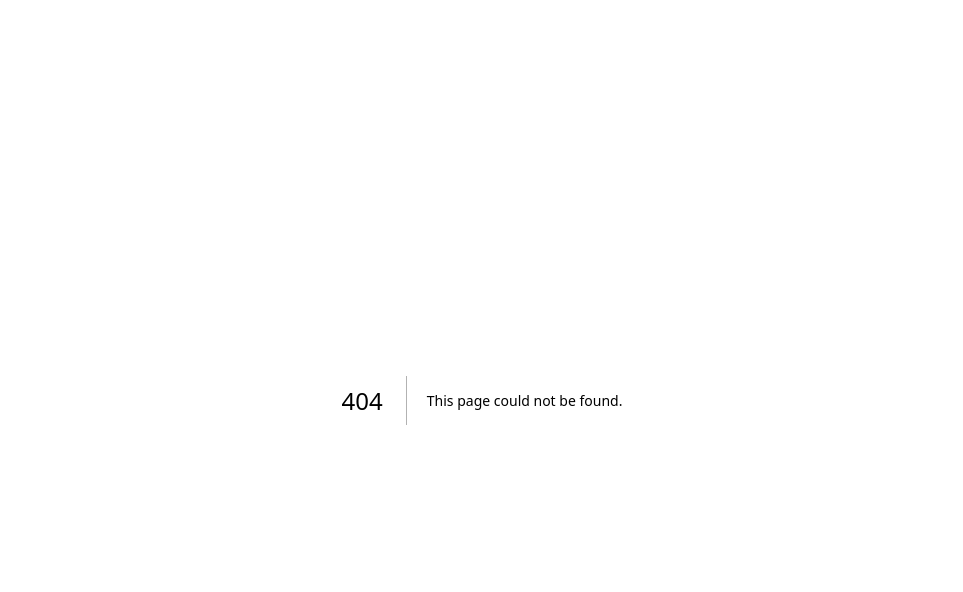
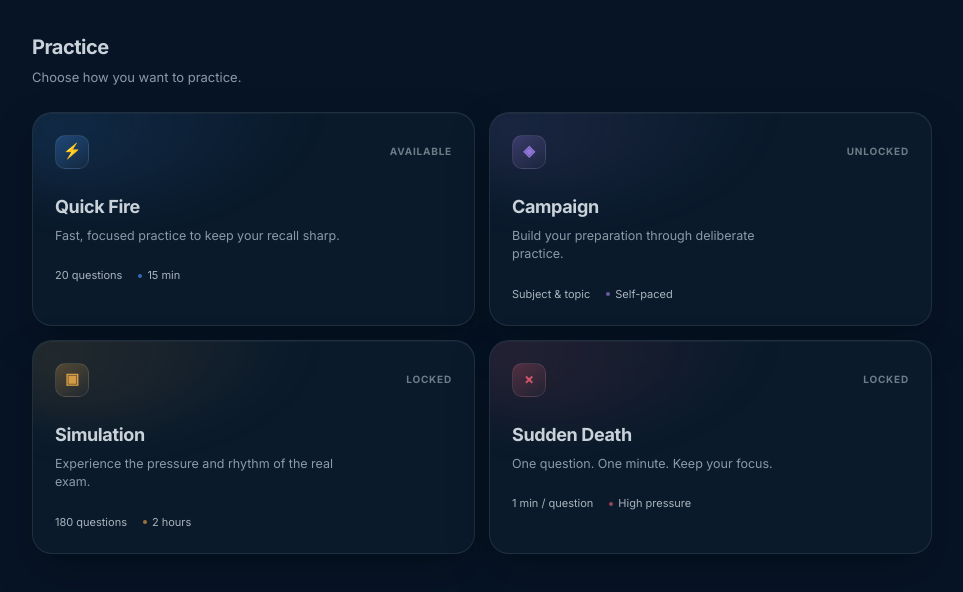
Before and after one commit to examforge99/examlogic, a Next.js app: page /prototypes/practice-cards in a window 1280 px wide. Before the commit this address had no page. Shown: the top 592 px of the page, without its empty margins (158-1121 px from the left). Built offline with nearby package versions, Linux system fonts and the light colour scheme.

Commit message:
Add TSX Practice cards prototype

```diff
--- /dev/null
+++ b/src/app/prototypes/practice-cards/page.tsx
@@ -0,0 +1,67 @@
+import type { CSSProperties } from 'react'
+
+type Mode = {
+  name: string
+  description: string
+  state: string
+  mark: string
+  accent: string
+  glow: string
+  meta: string[]
+}
+
+const modes: Mode[] = [
+  { name: 'Quick Fire', description: 'Fast, focused practice to keep your recall sharp.', state: 'Available', mark: '⚡', accent: '#438FEF', glow: 'rgba(67,143,239,.30)', meta: ['20 questions', '15 min'] },
+  { name: 'Campaign', description: 'Build your preparation through deliberate practice.', state: 'Unlocked', mark: '◈', accent: '#9276D8', glow: 'rgba(146,118,216,.28)', meta: ['Subject & topic', 'Self-paced'] },
+  { name: 'Simulation', description: 'Experience the pressure and rhythm of the real exam.', state: 'Locked', mark: '▣', accent: '#D49A45', glow: 'rgba(212,154,69,.28)', meta: ['180 questions', '2 hours'] },
+  { name: 'Sudden Death', description: 'One question. One minute. Keep your focus.', state: 'Locked', mark: '×', accent: '#D45569', glow: 'rgba(212,85,105,.28)', meta: ['1 min / question', 'High pressure'] },
+]
+
+const styles: Record<string, CSSProperties> = {
+  page: { minHeight: '100vh', background: '#071426', color: '#C9D1D9', fontFamily: 'var(--font-inter), system-ui, sans-serif', padding: '32px 18px' },
+  wrap: { width: 'min(100%, 900px)', margin: '0 auto' },
+  heading: { margin: '0 0 6px', fontSize: '20px', fontWeight: 650, letterSpacing: '-0.025em' },
+  sub: { margin: '0 0 24px', color: '#8D99A6', fontSize: '13px' },
+  grid: { display: 'grid', gridTemplateColumns: 'repeat(2, minmax(0, 1fr))', gap: '14px' },
+  card: { position: 'relative', minHeight: '190px', overflow: 'hidden', border: '1px solid rgba(255,255,255,.09)', borderRadius: '20px', background: '#0A1A2B', padding: '22px', boxShadow: '0 18px 42px rgba(0,0,0,.25), inset 0 1px 0 rgba(255,255,255,.035)' },
+  glow: { position: 'absolute', left: '-10%', top: '-35%', width: '75%', height: '150px', borderRadius: '50%', filter: 'blur(28px)', opacity: 0.55, pointerEvents: 'none', transform: 'rotate(-8deg)' },
+  top: { position: 'relative', display: 'flex', alignItems: 'center', justifyContent: 'space-between', gap: '12px' },
+  mark: { width: '34px', height: '34px', borderRadius: '10px', display: 'grid', placeItems: 'center', border: '1px solid rgba(255,255,255,.09)', fontSize: '15px', fontWeight: 700 },
+  state: { fontSize: '10px', fontWeight: 700, letterSpacing: '.08em', textTransform: 'uppercase', color: '#6F7B87' },
+  title: { position: 'relative', margin: '24px 0 7px', fontSize: '18px', letterSpacing: '-.02em', fontWeight: 650 },
+  description: { position: 'relative', margin: 0, color: '#8D99A6', fontSize: '12.5px', lineHeight: 1.5, maxWidth: '290px' },
+  meta: { position: 'relative', display: 'flex', gap: '16px', marginTop: '22px', color: '#AAB4BE', fontSize: '11px' },
+}
+
+export default function PracticeCardsPrototype() {
+  return (
+    <main style={styles.page}>
+      <style>{'@media (max-width: 650px) { .practice-card-grid { grid-template-columns: 1fr !important; } }'}</style>
+      <div style={styles.wrap}>
+        <h1 style={styles.heading}>Practice</h1>
+        <p style={styles.sub}>Choose how you want to practice.</p>
+        <section className="practice-card-grid" style={styles.grid}>
+          {modes.map((mode) => (
+            <article key={mode.name} style={styles.card}>
+              <div aria-hidden="true" style={{ ...styles.glow, background: 'linear-gradient(90deg, ' + mode.glow + ', transparent)' }} />
+              <div style={styles.top}>
+                <div style={{ ...styles.mark, background: 'linear-gradient(145deg, ' + mode.glow + ', rgba(255,255,255,.025))', color: mode.accent }}>{mode.mark}</div>
+                <span style={styles.state}>{mode.state}</span>
+              </div>
+              <h2 style={styles.title}>{mode.name}</h2>
+              <p style={styles.description}>{mode.description}</p>
+              <div style={styles.meta}>
+                {mode.meta.map((item, index) => (
+                  <span key={item} style={{ display: 'flex', alignItems: 'center', gap: '5px' }}>
+                    {index > 0 && <span aria-hidden="true" style={{ width: '4px', height: '4px', borderRadius: '50%', background: mode.accent, opacity: 0.7 }} />}
+                    {item}
+                  </span>
+                ))}
+              </div>
+            </article>
+          ))}
+        </section>
+      </div>
+    </main>
+  )
+}
```
